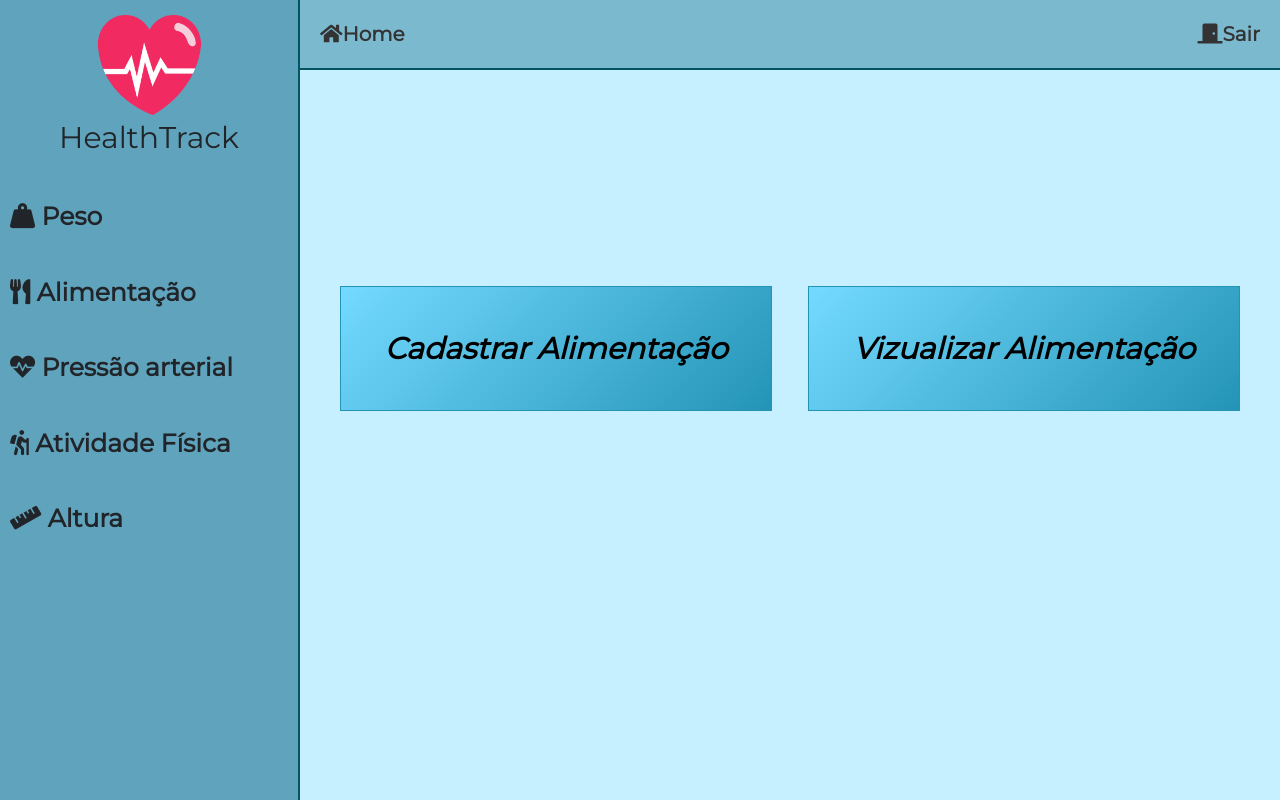
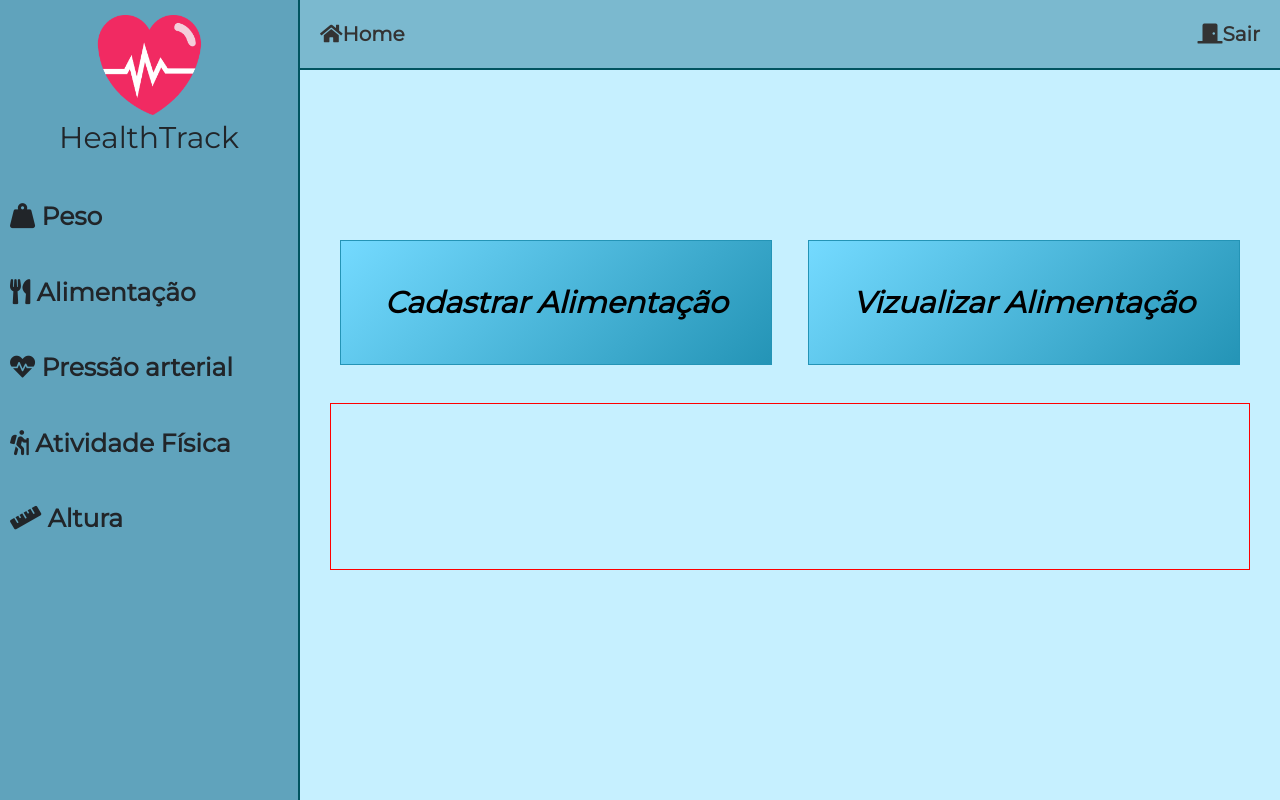
Before and after one commit to victorrib01/healthtrack, a PHP site: page /views/alimentacao.html in a window 1280 px wide. Run offline with PHP 8.4, Linux system fonts and the light colour scheme; some libraries are stand-ins or nearby versions.

Commit message:
Arrumado alguns bugs

```diff
--- a/css/main.css
+++ b/css/main.css
@@ -49,7 +49,7 @@
     justify-content: space-between;
     align-items: center;
     padding: 10px;
-    margin-top: 18%;
+    margin-top: 13%;
 }
 .panel-50{
     width: 48%;
@@ -71,5 +71,12 @@
     flex-direction: column;
     align-items: center;
     justify-content: center;
-    height: 50%;
+    height: 25%;
+    margin-top: 2%;
+    border: 1px solid red;
 }
+@media screen and (min-width: 2242px) {
+    .panel-row{
+        margin-top: 12%;
+    }
+}
--- a/views/alimentacao.html
+++ b/views/alimentacao.html
@@ -55,7 +55,6 @@
                             Alimentação</button>
                     </div>
                     <div class="content" id="ajax-content">
-
                     </div>
                 </div>
             </main>
```
